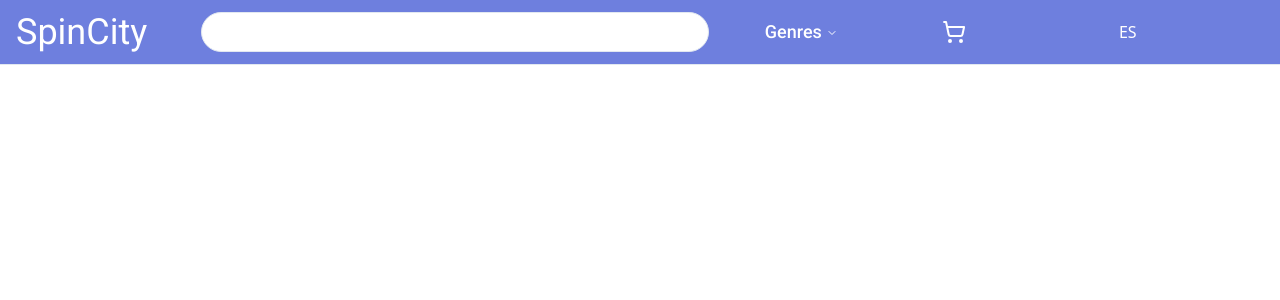
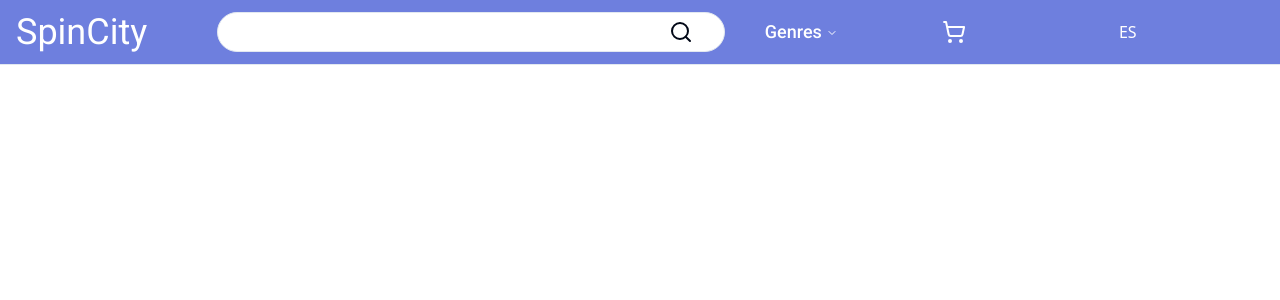
Before and after one commit to Shoetan/spincity-frontend, a Next.js app: page / in a window 1280 px wide. Shown: the top 300 px of the page. Built offline with nearby package versions, Linux system fonts and the light colour scheme.

Commit message:
feat: added react query

```diff
--- /dev/null
+++ b/app/api/apiInsatance.ts
@@ -0,0 +1,7 @@
+import axios from "axios";
+
+const instacnce = axios.create ({
+  baseURL: process.env.NEXT_PUBLIC_API_BASE_URL
+})
+
+export default instacnce
--- a/app/layout.tsx
+++ b/app/layout.tsx
@@ -1,6 +1,7 @@
 import './globals.css'
 import type { Metadata } from 'next'
 import { Roboto } from 'next/font/google'
+import TanstackProvider from '@/components/providers/TansackProvider'
 
 
 const roboto = Roboto ({
@@ -20,8 +21,14 @@ export default function RootLayout({
   children: React.ReactNode
 }) {
   return (
-    <html lang="en" className={`${roboto.variable}`} >
-      <body className="bg-bgColor" >{children}</body>
+    <html lang="en" className="" >
+      <TanstackProvider>
+          <body className={`${roboto.variable}`} >
+            <main>
+              {children}
+            </main>
+          </body>
+      </TanstackProvider>
     </html>
   )
 }
--- a/components/Header.tsx
+++ b/components/Header.tsx
@@ -40,7 +40,9 @@ const Header = () => {
               <Button
               variant="ghost"
               size="icon">
-                <ShoppingCart color='white'/>
+                <div>
+                  <ShoppingCart color='white'/>
+                </div>
               </Button>
             </div>
             {/* Avatar Dropdown  */}
--- /dev/null
+++ b/components/providers/TansackProvider.tsx
@@ -0,0 +1,27 @@
+'use client'
+
+import { Query, QueryClient, QueryClientProvider } from "@tanstack/react-query"
+import { ReactQueryDevtools } from "@tanstack/react-query-devtools"
+import { useState } from "react"
+
+
+
+type ProviderProps = {
+  children : React.ReactNode
+}
+
+const TanstackProvider = ({children}:ProviderProps) =>{
+  const [queryClient ] = useState(()=> new QueryClient())
+
+  return (
+    <QueryClientProvider client={queryClient}>
+      {children}
+      <ReactQueryDevtools initialIsOpen={false}/>
+
+    </QueryClientProvider>
+  )
+
+}
+
+
+export default TanstackProvider
--- a/components/ui/AvatarButton.tsx
+++ b/components/ui/AvatarButton.tsx
@@ -26,10 +26,10 @@ const AvatarButton = () => {
       <DropdownMenuContent className=' border rounded-2xl w-56 mt-8 p-4'>
       <DropdownMenuLabel className='font-roboto text-lg' >Account</DropdownMenuLabel>
         <DropdownMenuSeparator className='border-b border-black' />
-        <DropdownMenuItem className='mr-2 h-4 w-4 font-roboto text-lg'>
+        <DropdownMenuItem className='mr-2 h-4 w-4 font-roboto text-lg cursor-pointer'>
           Login
         </DropdownMenuItem>
-        <DropdownMenuItem className='mr-2 h-4 w-4 font-roboto text-lg mt-2'>
+        <DropdownMenuItem className='mr-2 h-4 w-4 font-roboto text-lg mt-2 cursor-pointer'>
           Logout
         </DropdownMenuItem>
       </DropdownMenuContent>
--- a/components/ui/input.tsx
+++ b/components/ui/input.tsx
@@ -1,6 +1,7 @@
 import * as React from "react"
 
 import { cn } from "@/lib/utils"
+import { SearchIcon } from "lucide-react"
 
 export interface InputProps
   extends React.InputHTMLAttributes<HTMLInputElement> {}
@@ -8,6 +9,7 @@ export interface InputProps
 const Input = React.forwardRef<HTMLInputElement, InputProps>(
   ({ className, type, ...props }, ref) => {
     return (
+      <div className="flex items-center justify-center">
         <input
           type={type}
           className={cn(
@@ -17,6 +19,8 @@ const Input = React.forwardRef<HTMLInputElement, InputProps>(
           ref={ref}
           {...props}
           />
+          <SearchIcon className="-ml-14"/>
+      </div>
     )
   }
 )
--- a/package.json
+++ b/package.json
@@ -14,6 +14,9 @@
     "@radix-ui/react-dropdown-menu": "^2.0.6",
     "@radix-ui/react-navigation-menu": "^1.1.4",
     "@radix-ui/react-slot": "^1.0.2",
+    "@tanstack/react-query": "^5.8.9",
+    "@tanstack/react-query-devtools": "^5.9.0",
+    "axios": "^1.6.2",
     "class-variance-authority": "^0.7.0",
     "clsx": "^2.0.0",
     "lucide-react": "0.263.1",
```
Also changed, not shown: 2 other files (tests, documents, lock files or other folders). Lines whose indentation alone changed are shown as unchanged.
